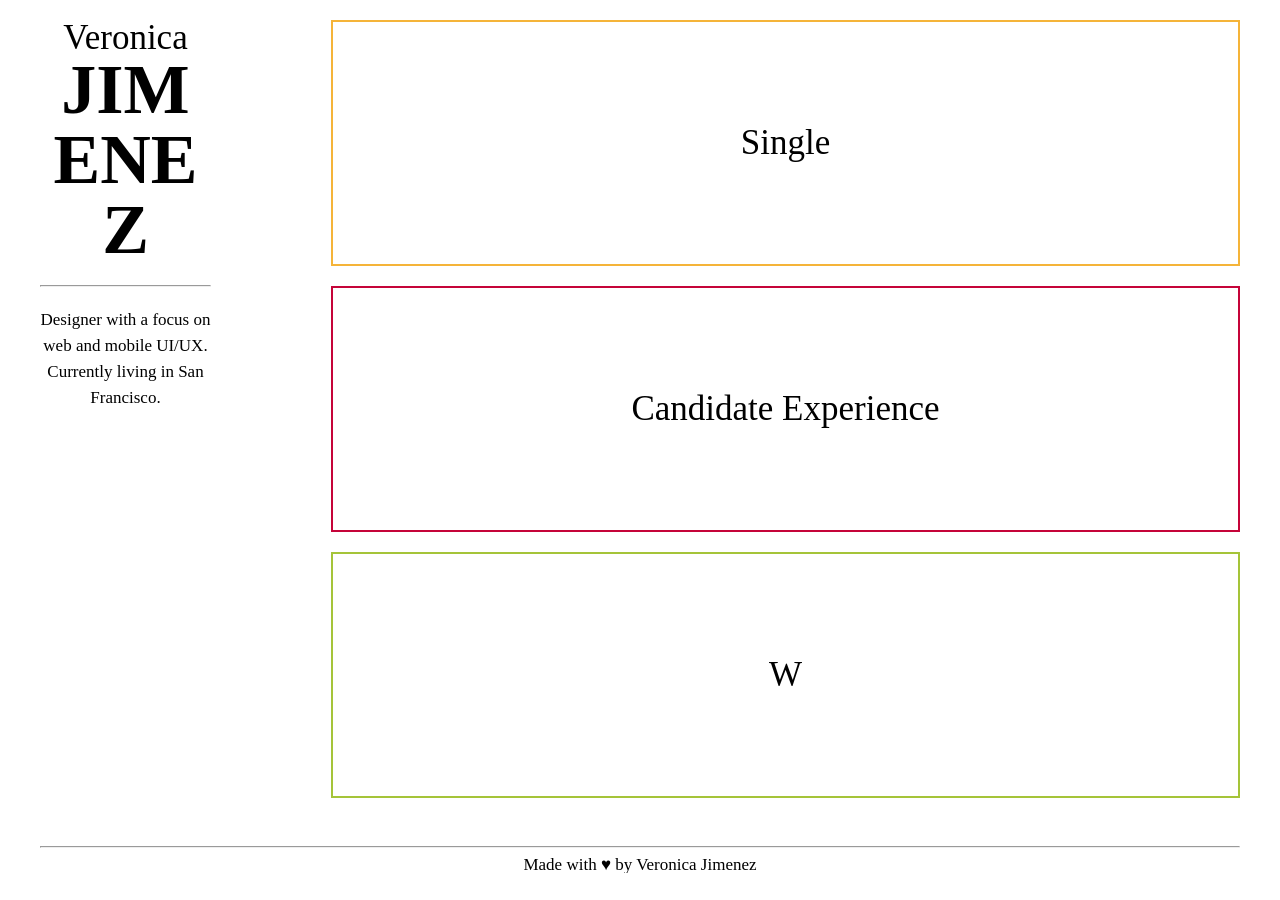
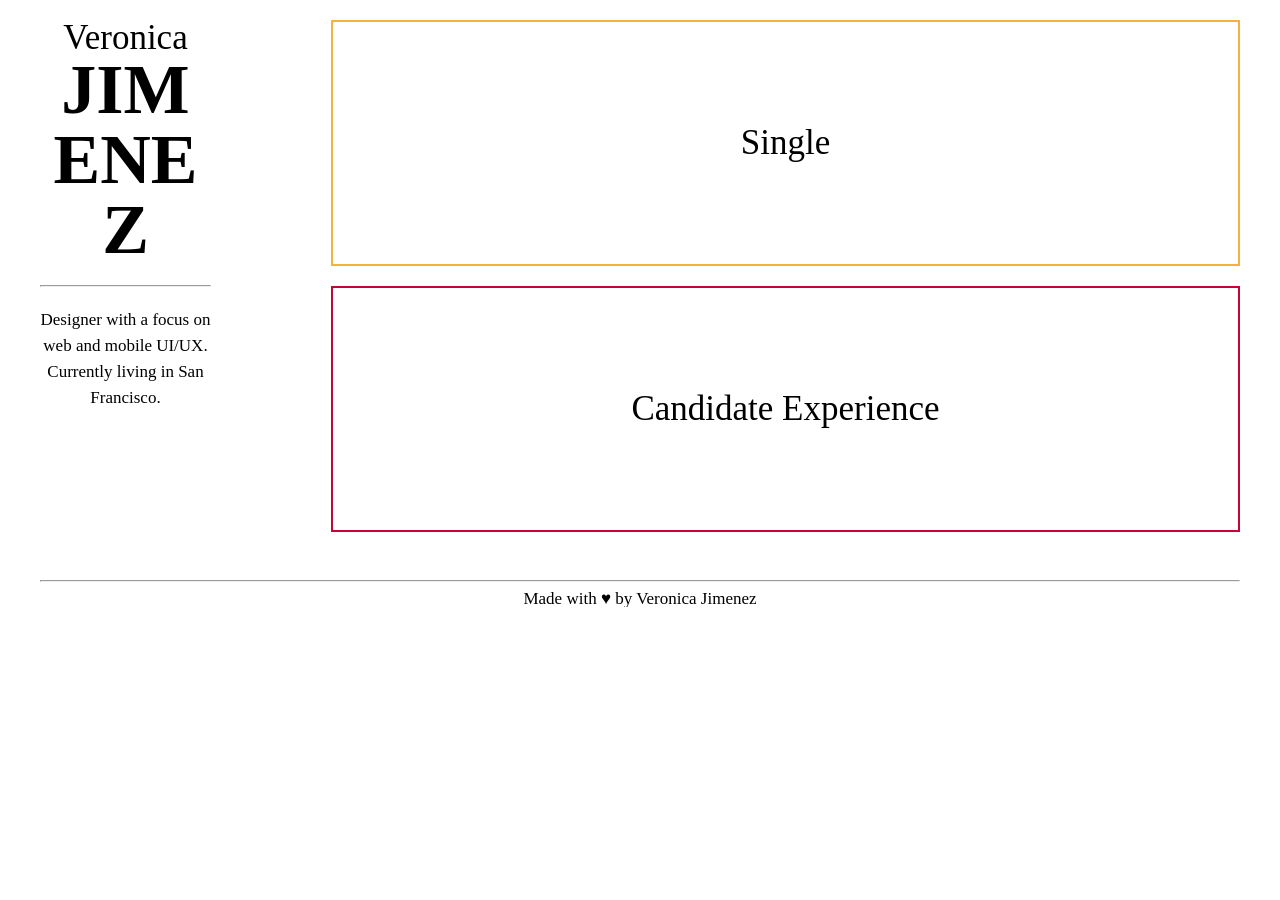
Before and after one commit to vnikajimenez/vnikajimenez.github.com, a Jekyll site: the page built from index.html, in a window 1280 px wide. Built offline with Jekyll 4.4.1, drawn with Linux system fonts in a browser that asks for light colours; nearby versions of some CDN libraries.

Commit message:
refactored portfolio link inserts

```diff
--- a/_layouts/page.html
+++ b/_layouts/page.html
@@ -8,6 +8,9 @@ layout: default
     </div>
     <div class="right-column">
       <h2>{{ page.title }}</h2>
+      <br>
+      <p><a href="{{ page.link }}" target="_blank">{{ page.link_title }}</a></p>
+      <br>
       {{ page.text }}
       <div class="controls">
         <div class="previous-next">
--- a/index.html
+++ b/index.html
@@ -20,11 +20,6 @@ layout: default
           <h2>Candidate Experience</h2>
         </div>
       </a>
-      <a href="w.html">
-        <div class="portfolio-piece w">
-          <h2>W</h2>
-        </div>
-      </a>
     </div>
   </div>
 </div>
--- a/single.html
+++ b/single.html
@@ -1,7 +1,9 @@
 ---
 layout: page
 title: Single
-text: <br><p><a href="http://singlelist.herokuapp.com/">Single Live</a></p><br><p>I wanted to solve the problem of having a simple disposable list.<p><br><p>I started by going through a bunch of other task list productivity apps. Then I sketched out a simple user flow, and some wireframes. I ended up jumping right from wireframe into HTML and CSS to do the final visual design.</p><br><p>I really tried to keep this product as minimal as possible, while still prompting the user through the actions.</p><br><p>The product is now live but still has some issues when text is too long. I also never quite got the interaction feeling right for checking off the items from your phone. I tested it with a couple of friends and found a couple of people tried copying lists off of recipe websites and trying to paste it right into the input box.</p><br><p>This would be another challenge we'd need to figure out to really make this product production ready.</p>
+link: http://singlelist.herokuapp.com/
+link_title: Single Live
+text: <p>I wanted to solve the problem of having a simple disposable list.<p><br><p>I started by going through a bunch of other task list productivity apps. Then I sketched out a simple user flow, and some wireframes. I ended up jumping right from wireframe into HTML and CSS to do the final visual design.</p><br><p>I really tried to keep this product as minimal as possible, while still prompting the user through the actions.</p><br><p>The product is now live but still has some issues when text is too long. I also never quite got the interaction feeling right for checking off the items from your phone. I tested it with a couple of friends and found a couple of people tried copying lists off of recipe websites and trying to paste it right into the input box.</p><br><p>This would be another challenge we'd need to figure out to really make this product production ready.</p>
 ---
 <div class="portfolio-image">
 		<img src="images/flow-single.png" alt="photo"/>
```
Also changed, not shown: candidate-experience.html (+3 -1 lines), 8 other files.
